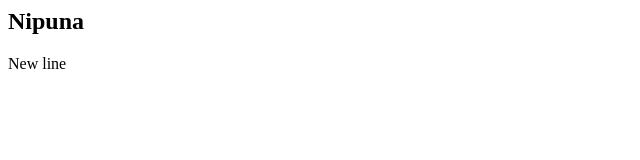
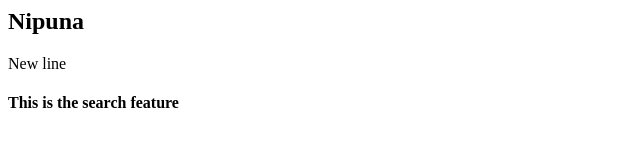
Before and after one commit to Randeer9945/Example-01, a plain HTML site: page Index.html in a window 1280 px wide. Shown: the whole page, without its empty margins (0-640 px from the left). Drawn offline with Linux system fonts and the light colour scheme.

Commit message:
Update Index.html

```diff
--- a/Index.html
+++ b/Index.html
@@ -1,3 +1,6 @@
 <h2>Nipuna</h2>
 
 New line
+
+
+<h4>This is the search feature<h4>
```
